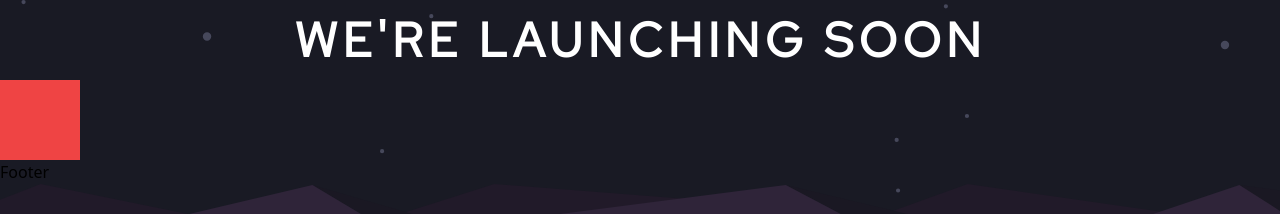
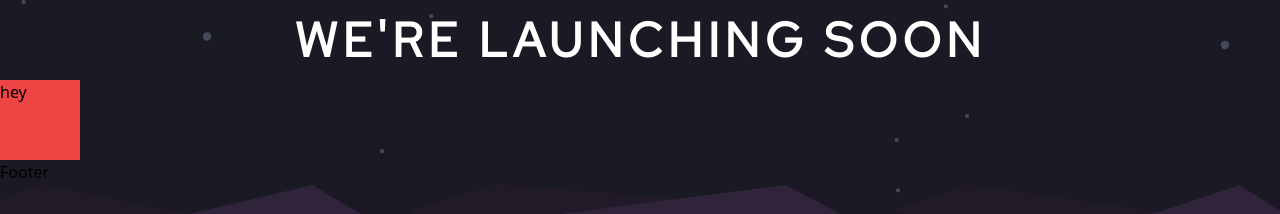
Before and after one commit to ABKodes/countdown-timer, a React (Vite) app: page / in a window 1280 px wide. Shown: the top 214 px of the page. Built offline with nearby package versions, Linux system fonts and the light colour scheme.

Commit message:
configuration

```diff
--- a/src/components/Countdown.jsx
+++ b/src/components/Countdown.jsx
@@ -4,7 +4,7 @@ function Countdown() {
   <div className="bg-blue-500 h-20 w-20 relative">
     <div className="absolute left-0 top-1/2 w-full h-0.5 bg-white"></div>
   </div>
-  <div className="absolute top-0 left-0 bg-red-500 h-20 w-20"></div>
+  <div className="absolute top-0 left-0 bg-red-500 h-20 w-20">hey</div>
 </div>
 
 
```
